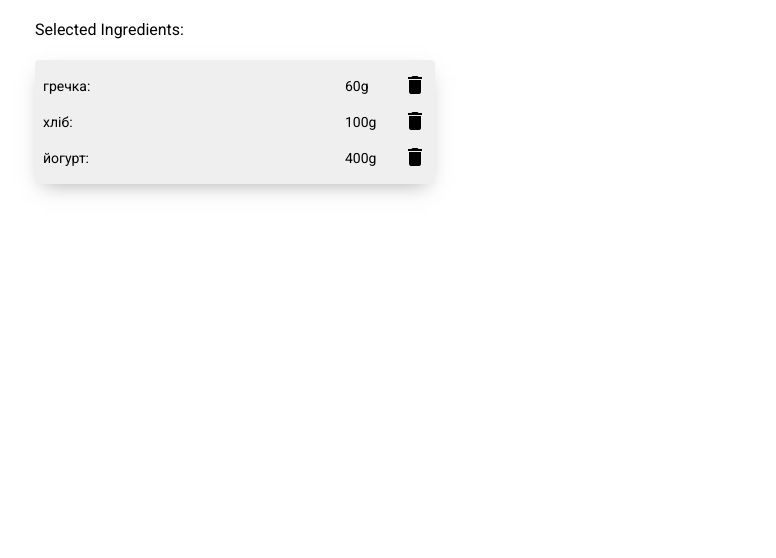
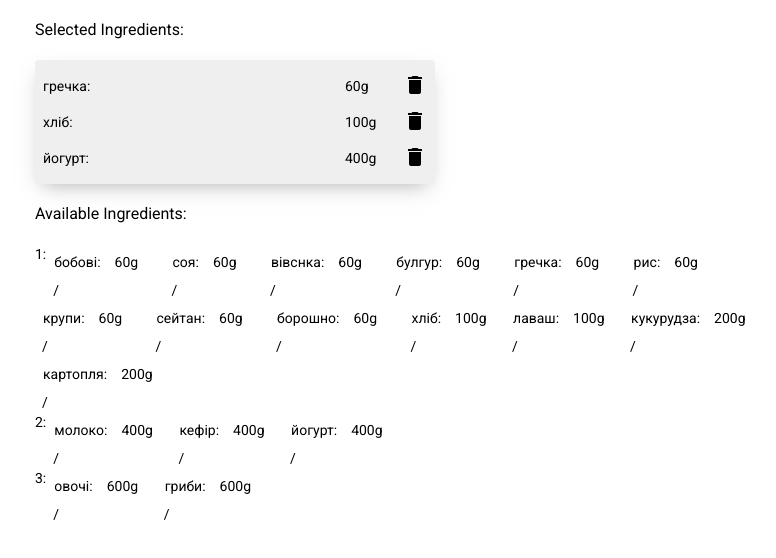
Before and after one commit to uaman89/ration-helper, an Angular app: page / in a window 1280 px wide. Shown: the top 558 px of the page, without its empty margins (205-981 px from the left). Built offline with nearby package versions, Linux system fonts and the light colour scheme.

Commit message:
feat(Available Ingredients): render the component

```diff
--- a/src/app/app.component.html
+++ b/src/app/app.component.html
@@ -1,3 +1,4 @@
 <div class="container">
   <app-meal-planner></app-meal-planner>
+  <app-available-ingredients></app-available-ingredients>
 </div>
--- a/src/app/app.module.ts
+++ b/src/app/app.module.ts
@@ -3,6 +3,7 @@ import { BrowserModule } from '@angular/platform-browser';
 import { BrowserAnimationsModule } from '@angular/platform-browser/animations';
 import { AppRoutingModule } from './app-routing.module';
 import { AppComponent } from './app.component';
+import { AvailableIngredientsModule } from './modules/available-ingredients/available-ingredients.module';
 import { MealPlannerModule } from './modules/meal-planner/meal-planner.module';
 
 
@@ -15,7 +16,8 @@ import { MealPlannerModule } from './modules/meal-planner/meal-planner.module';
     AppRoutingModule,
     BrowserAnimationsModule,
 
-    MealPlannerModule
+    MealPlannerModule,
+    AvailableIngredientsModule
   ],
   providers: [],
   bootstrap: [AppComponent]
--- a/src/app/modules/available-ingredients/available-ingredients.component.html
+++ b/src/app/modules/available-ingredients/available-ingredients.component.html
@@ -1 +1,5 @@
-<app-ingredients-group></app-ingredients-group>
+<h3>Available Ingredients:</h3>
+
+<div *ngFor="let item of groupList">
+  <app-ingredients-group [label]="item.label" [group]="item.group"></app-ingredients-group>
+</div>
--- a/src/app/modules/available-ingredients/available-ingredients.component.ts
+++ b/src/app/modules/available-ingredients/available-ingredients.component.ts
@@ -1,4 +1,5 @@
 import { Component, OnInit } from '@angular/core';
+import { sashaSet } from 'src/app/core/constants';
 import { Ingredient } from 'src/app/core/interfaces/ingredient.interface';
 import { IngredientsGroup } from 'src/app/core/interfaces/ingredients-group.interace';
 
@@ -9,11 +10,7 @@ import { IngredientsGroup } from 'src/app/core/interfaces/ingredients-group.inte
 })
 export class AvailableIngredientsComponent implements OnInit {
 
-  groupList: IngredientsGroup = [
-    { label: "1", group: [
-
-    ]}
-  ]
+  groupList: IngredientsGroup[] = sashaSet;
 
   constructor() { }
 
--- a/src/app/modules/available-ingredients/available-ingredients.module.ts
+++ b/src/app/modules/available-ingredients/available-ingredients.module.ts
@@ -1,11 +1,11 @@
+import { CommonModule } from '@angular/common';
 import { NgModule } from '@angular/core';
-import { CommonModule } from '@angular/common';
 import { AvailableIngredientsComponent } from './available-ingredients.component';
-import { IngredientsGroupComponent } from './components/ingredients-group/ingredients-group.component';
 import { IngredientsGroupModule } from './components/ingredients-group/ingredients-group.module';
 
 @NgModule({
   declarations: [AvailableIngredientsComponent],
   imports: [CommonModule, IngredientsGroupModule],
+  exports: [AvailableIngredientsComponent],
 })
 export class AvailableIngredientsModule {}
--- a/src/app/modules/available-ingredients/components/ingredients-group/ingredients-group.component.html
+++ b/src/app/modules/available-ingredients/components/ingredients-group/ingredients-group.component.html
@@ -1,7 +1,7 @@
 <span *ngIf="label">{{label}}:</span>
 
 <app-ingredient
-  *ngFor="let item of set"
+  *ngFor="let item of group"
   [params]="item"
   class="set-item"
 ></app-ingredient>
```
